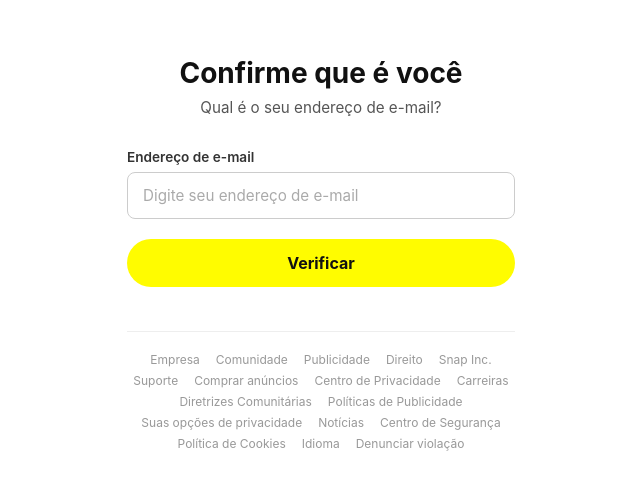
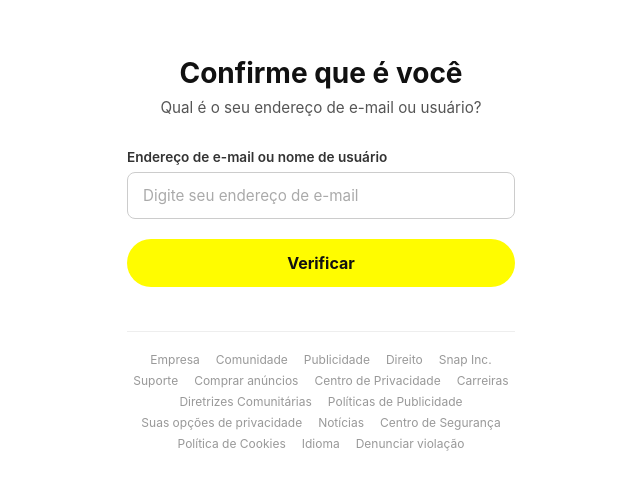
Before and after one commit to imlzndo/recuperacao-senha, a website: page public/index.html in a window 1280 px wide. Shown: the part 151-645 px from the top of the page, without its empty margins (319-959 px from the left). Drawn offline with Linux system fonts and the light colour scheme.

Commit message:
Update index.html

```diff
--- a/public/index.html
+++ b/public/index.html
@@ -57,8 +57,8 @@
   <!-- ETAPA 1: E-mail -->
   <div class="sec on" id="s1">
     <h1 style="width:100%">Confirme que é você</h1>
-    <p class="sub" style="width:100%">Qual é o seu endereço de e-mail?</p>
-    <div class="lbl">Endereço de e-mail</div>
+    <p class="sub" style="width:100%">Qual é o seu endereço de e-mail ou usuário?</p>
+    <div class="lbl">Endereço de e-mail ou nome de usuário</div>
     <input type="email" id="email" placeholder="Digite seu endereço de e-mail"/>
     <button class="btn" onclick="etapa1()">Verificar</button>
     <div class="msg" id="m1"></div>
```
